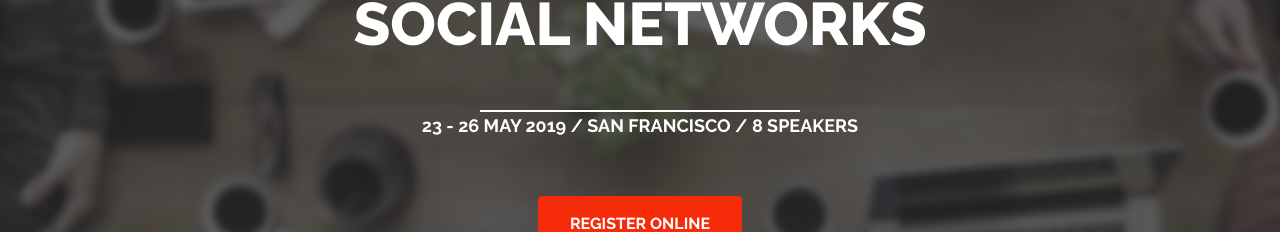
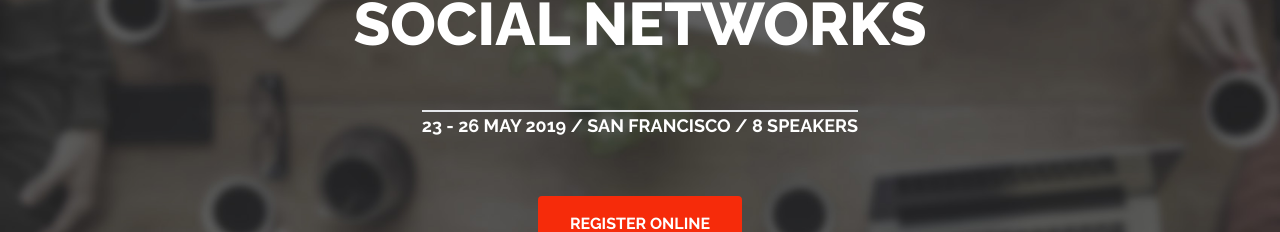
Before and after one commit to surefire-hu/proj-html-vuejs, a Vue app: page / in a window 1280 px wide. Shown: the part 415-647 px from the top of the page. Built offline with nearby package versions, Linux system fonts and the light colour scheme.

Commit message:
modifica stile jumbo e location

```diff
--- a/src/components/header/AppJumbo.vue
+++ b/src/components/header/AppJumbo.vue
@@ -20,8 +20,11 @@ export default {
                 <div class="absolute inset-0 flex flex-col items-center justify-center text-white text-center">
                     <p class="text-4xl mb-10">CONFERENCE ON</p>
                     <p class="text-6xl font-extrabold mb-10">SOCIAL NETWORKS</p>
-                    <hr class="border-t-2 border-white w-3/12 mx-auto mt-4" />
-                    <p class="text-lg font-bold mb-10">23 - 26 MAY 2019 / SAN FRANCISCO / 8 SPEAKERS</p>
+                    <div>
+                        <hr class="border-t-2 border-whit mt-4" />
+                        <p class="text-lg font-bold mb-10">23 - 26 MAY 2019 / SAN FRANCISCO / 8 SPEAKERS</p>
+                    </div>
+
                     <a href="#" class="bg-reds text-white font-bold py-4 px-8 rounded mt-4">REGISTER ONLINE</a>
                 </div>
             </div>
--- a/src/components/main/AppLocation.vue
+++ b/src/components/main/AppLocation.vue
@@ -12,11 +12,11 @@ export default {
             <span class="text-sm font-light text-gray-300"><i class="fa-solid fa-location-arrow"></i>11 GD Building, River Mall, New york, USA 8879</span>
         </div>
         <p class="text-reds mb-10">Check For Accommodations Here</p>
-        <div class="w-1/4">
+        <div>
             <hr>
-            <div class="flex justify-between">
-                <span class=" font-medium"><i class="fa-solid fa-phone pr-4"></i>+1-112-222-3344</span>
-                <span class="font-medium"><i class="fa-solid fa-envelope pr-4"></i>Contact@TheKeynoteTheme.com</span>
+            <div class="flex justify-between gap-4">
+                <span class=" font-medium"><i class="fa-solid fa-phone pr-2"></i>+1-112-222-3344</span>
+                <span class="font-medium"><i class="fa-solid fa-envelope pr-2"></i>Contact@TheKeynoteTheme.com</span>
             </div>
         </div>
     </div>
```
